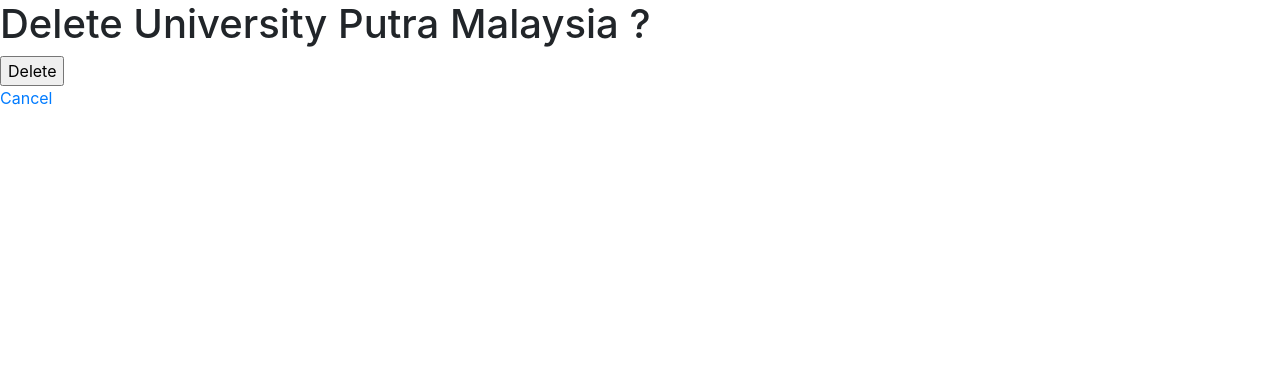
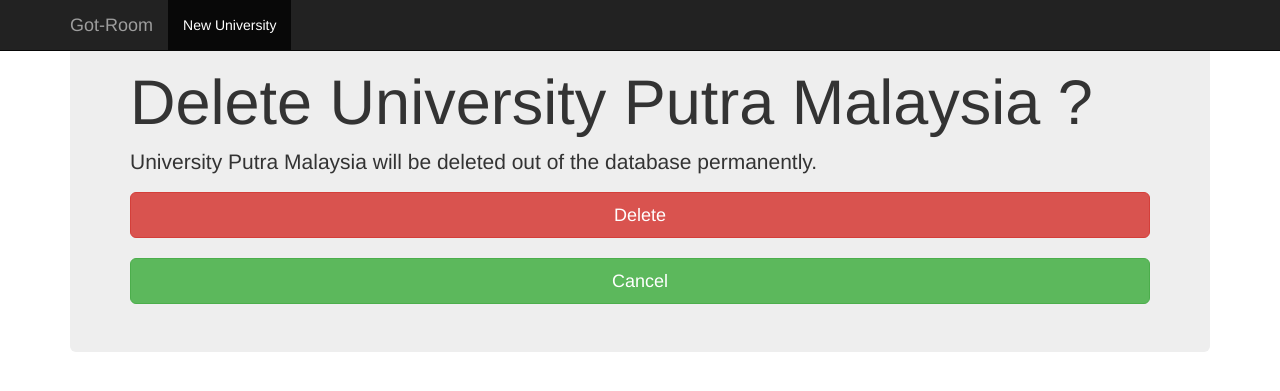
Before and after one commit to CruzanCaramele/FlaskApp, a Flask app: page /university/2/delete/ in a window 1280 px wide. Shown: the top 391 px of the page. Run offline with Flask 2, Linux system fonts and the light colour scheme; data comes from the database, SQL or seed files in the repository; some libraries are stand-ins or nearby versions.

Commit message:
Add buttons for deleting a university and canceling the delete process on the form web page

```diff
--- a/templates/deleteuni.html
+++ b/templates/deleteuni.html
@@ -1,22 +1,49 @@
 <!DOCTYPE html>
 <html lang="en">
-	<head>
-		<meta charset="utf8">
-		<meta http-equiv="X-UA-Compatible" content="IE=edge">
-		<meta name="viewport" content="width=device-width, initial-scale=1">
-		<title>Delete University</title>
-		<link href='http://fonts.googleapis.com/css?family=Dosis' rel='stylesheet' type='text/css'>
-		<link rel="stylesheet" type="text/css" href="css/bootstrap.min.css">
-		<link rel="stylesheet" type="text/css" href="css/styles.css">
-	</head>
+<head>
+	<meta charset="utf-8">
+	<meta http-equiv="X-UA-Compatible" content="IE=edge">
+	<meta name="viewport" content="width=device-width, initial-scale=1">
+	<meta name="description" content="off-campus rooms for rent near popular universities in malaysia">
+	<meta name="author" content="Hamza Yahaya">
+	<title>Got-Room</title>
+
+	<!-- Bootstrap -->
+	<link rel="stylesheet" href="//maxcdn.bootstrapcdn.com/font-awesome/4.3.0/css/font-awesome.min.css">
+	<link rel="stylesheet" href="https://maxcdn.bootstrapcdn.com/bootstrap/3.3.2/css/bootstrap.min.css">
+</head>
 <body>
-	<h1>Delete {{university.name}} ?</h1>
+	<div class="navbar navbar-inverse navbar-fixed-top" role="navigation">
+		<div class="container">
+			<div class="navbar-header">
+				<button type="button" class="navbar-toggle" data-toggle="collapse" data-target=".navbar-collapse">
+					<span class="sr-only">Toggle navigation</span>
+					<span class="icon-bar"></span>
+					<span class="icon-bar"></span>
+					<span class="icon-bar"></span>
+				</button>
+				<a class="navbar-brand" href="{{url_for('showUniversities')}}">Got-Room</a>
+			</div><!--navbar-header-->
+			<div class="collapse navbar-collapse">
+				<ul class="nav navbar-nav">
+					<li class="active"><a href="{{url_for('newUniversity')}}">New University</a></li>
+				</ul>
+			</div><!--collapse navbar-collapse-->
+		</div>
+	</div><!--navbar-->
+    <div class="container">
 
+      <div class="jumbotron">
+        <h1>Delete {{university.name}} ?</h1>
+        <p class="lead">{{university.name}} will be deleted out of the database permanently.</p>
 	<form action="{{url_for('deleteUniversity', university_id=university.id)}}" method="POST">
-		<input type="submit" value="Delete">
+
+		<input class="btn btn-default btn-lg btn-block btn-danger" type="submit" value="Delete">
 	</form>
+	</br>
+		<a href="{{url_for('showUniversities')}}" class="btn btn-default btn-lg btn-block btn-success" type="submit" value="Cancel">Cancel</a>
 
-	<a href="{{url_for('showUniversities')}}">Cancel</a>
+      </div><!--jumbotron-->
 
 </body>
 </html>
```
